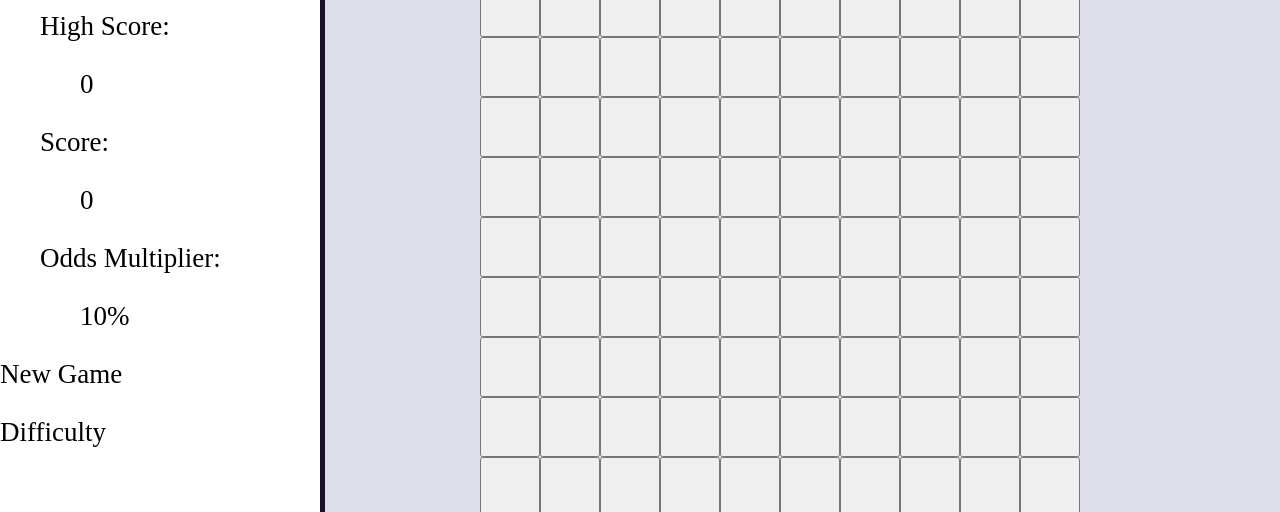
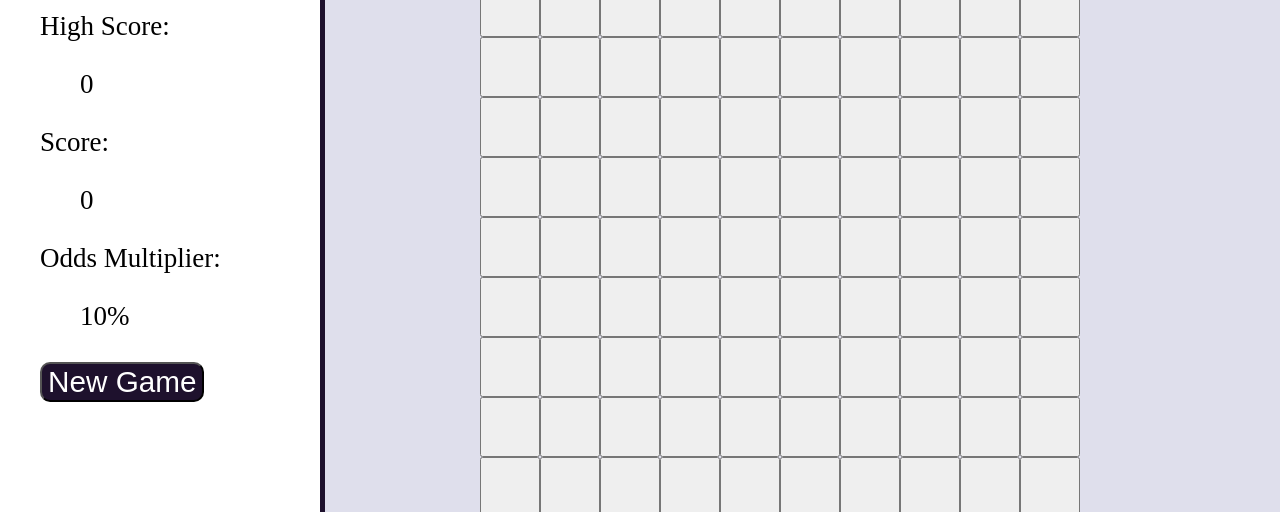
Before and after one commit to bexcoding/minesweeper, a plain HTML site: page index.html in a window 1280 px wide. Shown: the part 288-800 px from the top of the page. Drawn offline with Linux system fonts and the light colour scheme.

Commit message:
added new game button and ability to reset board

```diff
--- a/index.html
+++ b/index.html
@@ -22,8 +22,7 @@
           <p>Odds Multiplier: </p>
           <div id="odds">10%</div>
         </div>
-        <p>New Game</p>
-        <p>Difficulty</p>
+        <button id="new-game" type="button" onclick="newGame()">New Game</button>
       </div>
       <div id="game-grid">
       </div>
--- a/script.js
+++ b/script.js
@@ -61,6 +61,15 @@ function createGameTiles(){
         grid.appendChild(square);
     };
 }
+
+
+// delete tiles
+function resetTiles(parent) {
+    while (parent.firstChild) {
+        parent.removeChild(parent.firstChild)
+    };
+}
+
 
 // decides which tiles are safe and which are bombs
 function assignLocations(tileTotal, bombTotal) {
@@ -181,3 +190,21 @@ function endGame() {
         window.alert('Game Over');
     }, 1000);
 }
+
+
+// start new game
+function newGame() {
+    clearInterval(timerId);
+    document.getElementById('timer').innerHTML = '10:00';
+    remainingTiles = 100;
+    timerStarted = false;
+    remainingTime = 600;
+    safeLocations = [];
+    bombLocations = [];
+    score = 0;
+    document.getElementById('score').innerHTML = 0;
+    updateOdds();
+    resetTiles(document.getElementById('game-grid'));
+    createGameTiles();
+    assignLocations(numOfTiles, numOfBombs);
+}
--- a/style.css
+++ b/style.css
@@ -45,8 +45,21 @@ main {
     border-bottom: 5px solid var(--color-2);
 }
 
-#scoreboard, #score, #hi-score, #odds{
+#scoreboard, #score, #hi-score, #odds, #new-game{
     margin-left: 40px;
+}
+
+#new-game {
+    margin-top: 30px;
+    font-size: 1.1em;
+    color: white;
+    background-color: var(--color-2);
+    border-radius: 10px;
+}
+
+#new-game:hover {
+    color: var(--color-2);
+    background-color: var(--color-1);
 }
 
 #game-grid {
```
Also changed, not shown: 1 other file.
